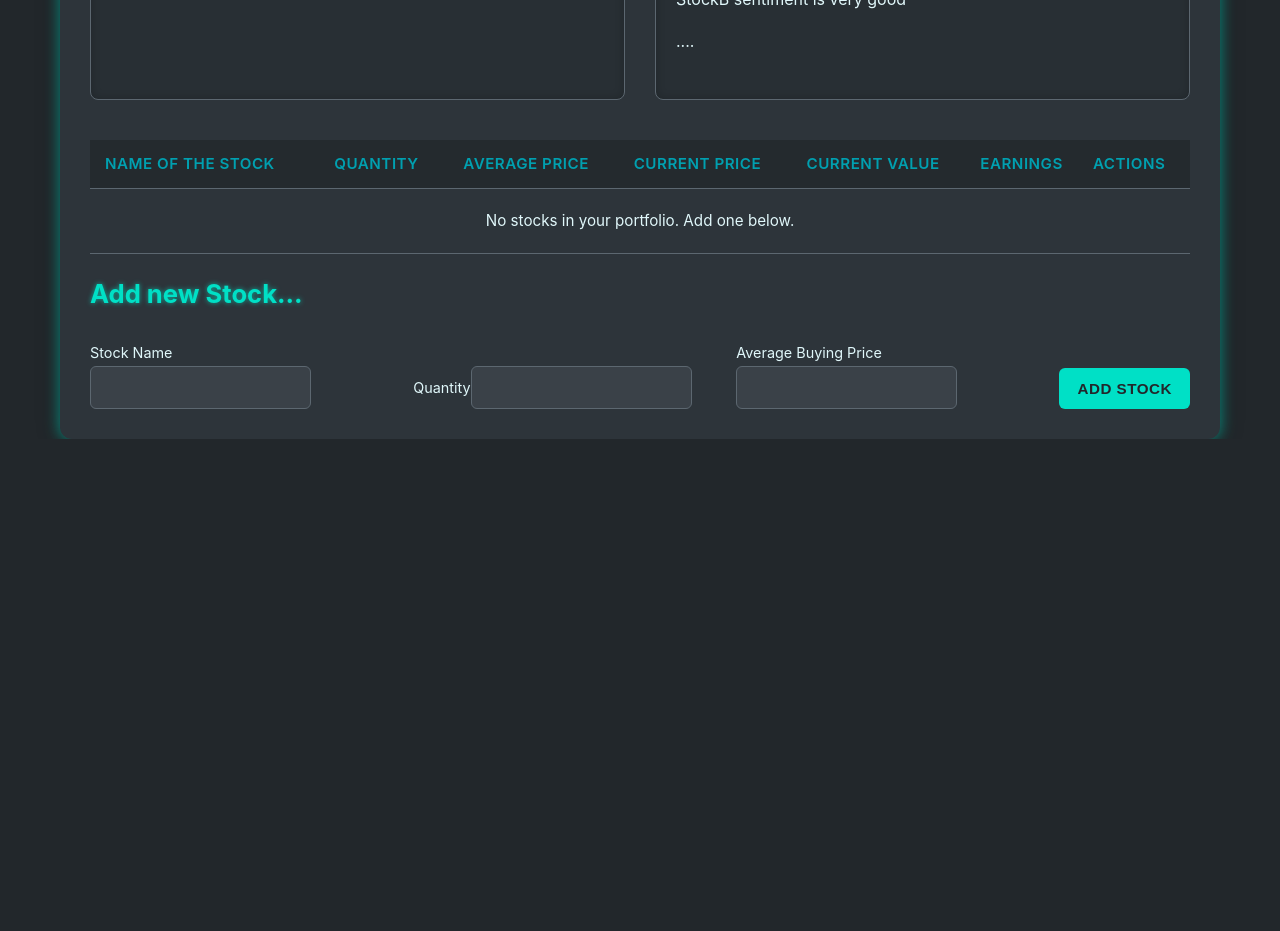
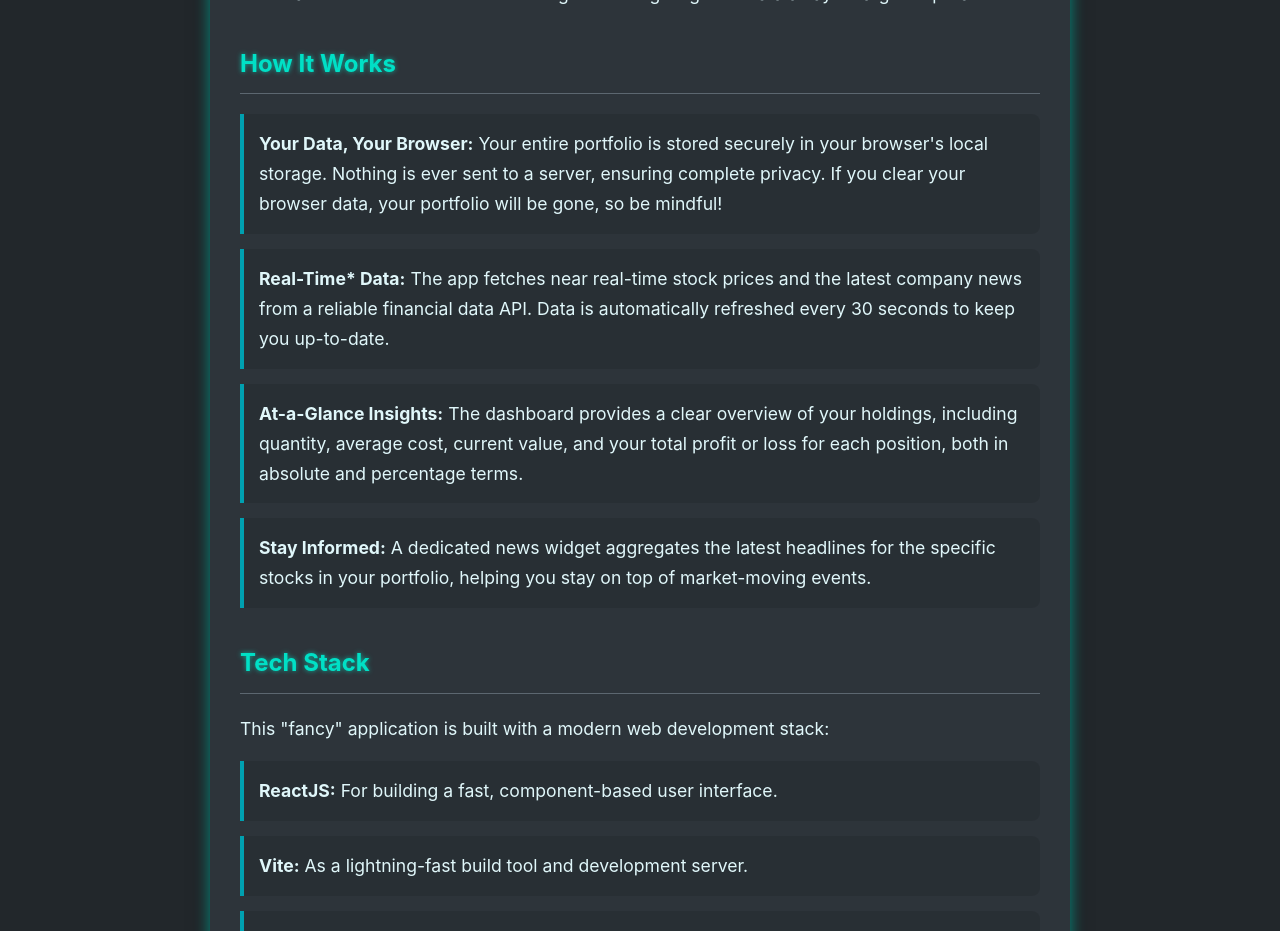
Before and after one commit to Schmiffy/broker-frontend, a React (Vite) app: page /bro-ker-react/about in a window 1280 px wide. Shown: the part 520-1451 px from the top of the page. Before the commit the page ends 959 px from the top, so only its background shows below. Built offline with nearby package versions, Linux system fonts and the light colour scheme.

Commit message:
added about page

```diff
--- a/src/App.jsx
+++ b/src/App.jsx
@@ -1,52 +1,21 @@
-import React, { useState, useEffect } from 'react';
-import Header from './components/Header';
-import NewsWidget from './components/NewsWidget';
-import SentimentWidget from './components/SentimentWidget';
-import PortfolioTable from './components/PortfolioTable';
-import AddStockForm from './components/AddStockForm';
-import { loadStocksFromStorage, saveStocksToStorage } from './utils/storage';
-import { usePortfolioData } from './hooks/usePortfolioData';
+import React from 'react';
+import { BrowserRouter as Router, Routes, Route } from 'react-router-dom';
+import DashboardPage from './pages/DashboardPage';
+import AboutPage from './pages/AboutPage';
+
+// Import global styles that apply to all pages
+import './App.css';
+import './pages/AboutPage.css';
 
 function App() {
-    const [stocks, setStocks] = useState(loadStocksFromStorage);
-    const { priceData, newsData, isLoading, refreshAllData } = usePortfolioData(stocks);
-
-    // Effect to save stocks to localStorage whenever they change
-    useEffect(() => {
-        saveStocksToStorage(stocks);
-    }, [stocks]);
-
-    const handleAddStock = (newStock) => {
-        setStocks(prevStocks => [...prevStocks, newStock]);
-    };
-
-    const handleDeleteStock = (stockNameToDelete) => {
-        setStocks(prevStocks => prevStocks.filter(stock => stock.name !== stockNameToDelete));
-    };
-
-    const existingStockNames = stocks.map(s => s.name);
-
-    return (
-        <div className="container">
-            <Header />
-
-            <div className="top-sections">
-                <NewsWidget stocks={stocks} newsData={newsData} isLoading={isLoading} />
-                <SentimentWidget />
-            </div>
-
-            <PortfolioTable
-                stocks={stocks}
-                priceData={priceData}
-                onDelete={handleDeleteStock}
-            />
-
-            <AddStockForm
-                onAddStock={handleAddStock}
-                existingStockNames={existingStockNames}
-            />
-        </div>
-    );
+  return (
+    <Router basename="/bro-ker-react/">
+      <Routes>
+        <Route path="/" element={<DashboardPage />} />
+        <Route path="/about" element={<AboutPage />} />
+      </Routes>
+    </Router>
+  );
 }
 
 export default App;
--- a/src/main.jsx
+++ b/src/main.jsx
@@ -1,7 +1,6 @@
 import React from 'react';
 import ReactDOM from 'react-dom/client';
 import App from './App.jsx';
-import './App.css'; // Import global styles
 
 ReactDOM.createRoot(document.getElementById('root')).render(
   <React.StrictMode>
--- /dev/null
+++ b/src/pages/AboutPage.css
@@ -0,0 +1,75 @@
+.about-container {
+    max-width: 800px;
+    margin: 0 auto;
+    background-color: var(--container-bg);
+    padding: 30px;
+    border-radius: 12px;
+    box-shadow: 0 0 25px rgba(0, 0, 0, 0.3), 0 0 15px var(--glow-color-primary);
+}
+
+.about-container header {
+    text-align: center;
+    margin-bottom: 40px;
+}
+
+.about-content h1,
+.about-content h2 {
+    color: var(--primary-accent);
+    text-shadow: 0 0 5px var(--glow-color-primary);
+    border-bottom: 1px solid var(--input-border);
+    padding-bottom: 10px;
+    margin-top: 1.5em;
+}
+
+.about-content p,
+.about-content li {
+    font-size: 1.1em;
+    line-height: 1.7;
+}
+
+.features-list,
+.tech-stack-list {
+    list-style-type: none;
+    padding-left: 0;
+}
+
+.features-list li,
+.tech-stack-list li {
+    background-color: rgba(0, 0, 0, 0.1);
+    padding: 15px;
+    border-left: 4px solid var(--secondary-accent);
+    margin-bottom: 15px;
+    border-radius: 0 8px 8px 0;
+}
+
+.features-list li strong {
+    color: var(--text-color);
+}
+
+.back-to-app {
+    text-align: center;
+    margin-top: 40px;
+}
+
+.button-link {
+    display: inline-block;
+    padding: 12px 24px;
+    background-color: var(--primary-accent);
+    color: var(--bg-color);
+    font-weight: bold;
+    border: none;
+    border-radius: 6px;
+    cursor: pointer;
+    font-size: 1em;
+    transition: background-color 0.2s ease-in-out, transform 0.1s ease, box-shadow 0.2s;
+    text-transform: uppercase;
+    letter-spacing: 0.5px;
+    text-decoration: none;
+}
+
+.button-link:hover {
+    background-color: #00ffdb;
+    box-shadow: 0 0 10px var(--glow-color-primary);
+    transform: translateY(-1px);
+    color: var(--bg-color);
+}
--- /dev/null
+++ b/src/pages/AboutPage.jsx
@@ -0,0 +1,56 @@
+import React from 'react';
+import { Link } from 'react-router-dom'; // Import Link for navigation
+import './AboutPage.css'; // We'll create this for custom styling
+
+function AboutPage() {
+  return (
+    <div className="about-container">
+      <header>
+        <img id="site-logo" src="/logo.png" alt="Bro-ker Logo" />
+      </header>
+
+      <div className="about-content">
+        <h1>What is Bro-ker?</h1>
+        <p>
+          <strong>Bro-ker</strong> is a sleek, modern, and privacy-focused portfolio tracker. It's designed for investors who want to monitor their stock holdings without giving their data away to large corporations.
+        </p>
+
+        <h2>How It Works</h2>
+        <ul className="features-list">
+          <li>
+            <strong>Your Data, Your Browser:</strong> Your entire portfolio is stored securely in your browser's local storage. Nothing is ever sent to a server, ensuring complete privacy. If you clear your browser data, your portfolio will be gone, so be mindful!
+          </li>
+          <li>
+            <strong>Real-Time* Data:</strong> The app fetches near real-time stock prices and the latest company news from a reliable financial data API. Data is automatically refreshed every 30 seconds to keep you up-to-date.
+          </li>
+          <li>
+            <strong>At-a-Glance Insights:</strong> The dashboard provides a clear overview of your holdings, including quantity, average cost, current value, and your total profit or loss for each position, both in absolute and percentage terms.
+          </li>
+          <li>
+            <strong>Stay Informed:</strong> A dedicated news widget aggregates the latest headlines for the specific stocks in your portfolio, helping you stay on top of market-moving events.
+          </li>
+        </ul>
+
+        <h2>Tech Stack</h2>
+        <p>
+          This "fancy" application is built with a modern web development stack:
+        </p>
+        <ul className="tech-stack-list">
+            <li><strong>ReactJS:</strong> For building a fast, component-based user interface.</li>
+            <li><strong>Vite:</strong> As a lightning-fast build tool and development server.</li>
+            <li><strong>React Router:</strong> For client-side navigation between pages.</li>
+            <li><strong>Pure CSS:</strong> Styled with modern CSS, including variables for easy theming and a responsive design that works on both desktop and mobile.</li>
+            <li><strong>GitHub Actions & AWS S3:</strong> For automated, continuous deployment to a scalable and reliable cloud hosting solution.</li>
+        </ul>
+
+        <div className="back-to-app">
+          <Link to="/" className="button-link">
+            ← Back to My Portfolio
+          </Link>
+        </div>
+      </div>
+    </div>
+  );
+}
+
+export default AboutPage;
--- /dev/null
+++ b/src/pages/DashboardPage.jsx
@@ -0,0 +1,57 @@
+import React, { useState, useEffect } from 'react';
+import { Link } from 'react-router-dom'; // Import Link for navigation
+import Header from '../components/Header';
+import NewsWidget from '../components/NewsWidget';
+import SentimentWidget from '../components/SentimentWidget';
+import PortfolioTable from '../components/PortfolioTable';
+import AddStockForm from '../components/AddStockForm';
+import { loadStocksFromStorage, saveStocksToStorage } from '../utils/storage';
+import { usePortfolioData } from '../hooks/usePortfolioData';
+
+function DashboardPage() {
+    const [stocks, setStocks] = useState(loadStocksFromStorage);
+    const { priceData, newsData, isLoading } = usePortfolioData(stocks);
+
+    useEffect(() => {
+        saveStocksToStorage(stocks);
+    }, [stocks]);
+
+    const handleAddStock = (newStock) => {
+        setStocks(prevStocks => [...prevStocks, newStock]);
+    };
+
+    const handleDeleteStock = (stockNameToDelete) => {
+        setStocks(prevStocks => prevStocks.filter(stock => stock.name !== stockNameToDelete));
+    };
+
+    const existingStockNames = stocks.map(s => s.name);
+
+    return (
+        <div className="container">
+            <Header />
+
+            {/* Link to the About Page */}
+            <div style={{ textAlign: 'right', marginBottom: '20px' }}>
+                <Link to="/about">What is this page?</Link>
+            </div>
+
+            <div className="top-sections">
+                <NewsWidget stocks={stocks} newsData={newsData} isLoading={isLoading} />
+                <SentimentWidget />
+            </div>
+
+            <PortfolioTable
+                stocks={stocks}
+                priceData={priceData}
+                onDelete={handleDeleteStock}
+            />
+
+            <AddStockForm
+                onAddStock={handleAddStock}
+                existingStockNames={existingStockNames}
+            />
+        </div>
+    );
+}
+
+export default DashboardPage;
```
